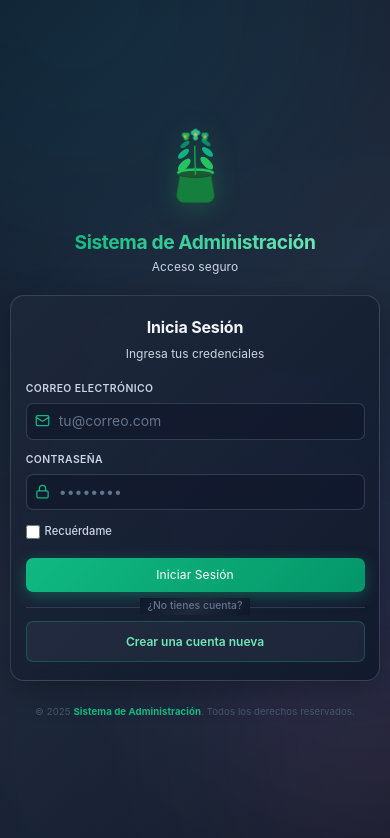
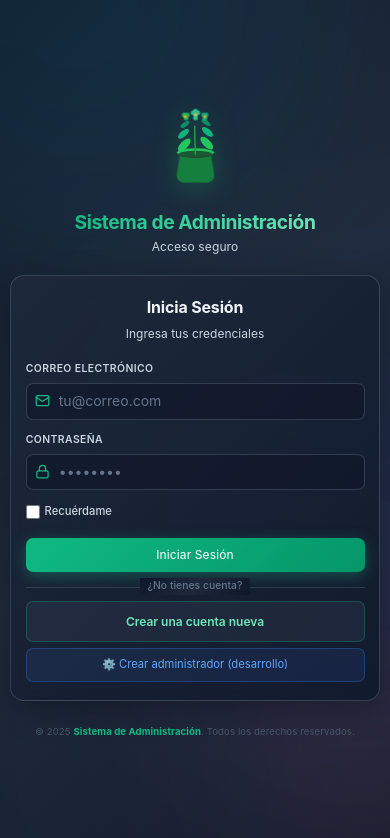
Before and after one commit to Jesus200995/SistemaApp, a Vue app in the folder Frontend/sistemaapp-frontend/: page /login in a window 390 px wide. Shown: the top 838 px of the page. Built offline with nearby package versions, Linux system fonts and the light colour scheme.

Commit message:
feat: Agregar botón temporal para crear administradores en LoginView

```diff
--- a/Frontend/sistemaapp-frontend/src/views/LoginView.vue
+++ b/Frontend/sistemaapp-frontend/src/views/LoginView.vue
@@ -173,6 +173,15 @@
         <router-link to="/register" class="register-button">
           Crear una cuenta nueva
         </router-link>
+
+        <!-- Botón temporal para crear admin (solo desarrollo) -->
+        <button
+          @click="crearAdmin"
+          type="button"
+          class="admin-button"
+        >
+          <span>⚙️ Crear administrador (desarrollo)</span>
+        </button>
       </div>
 
       <!-- Footer -->
@@ -193,6 +202,8 @@ import { ref } from 'vue'
 import { useAuthStore } from '../stores/auth'
 import { useRouter } from 'vue-router'
 import { Mail, Lock, AlertCircle } from 'lucide-vue-next'
+import axios from 'axios'
+import Swal from 'sweetalert2'
 
 const email = ref('')
 const password = ref('')
@@ -211,6 +222,35 @@ const handleLogin = async () => {
     }
   } finally {
     isLoading.value = false
+  }
+}
+
+const crearAdmin = async () => {
+  try {
+    const nombre = prompt('Nombre del nuevo administrador:')
+    if (!nombre) return
+
+    const emailAdmin = prompt('Correo del administrador:')
+    if (!emailAdmin) return
+
+    const passwordAdmin = prompt('Contraseña del administrador:')
+    if (!passwordAdmin) return
+
+    if (!nombre || !emailAdmin || !passwordAdmin) {
+      await Swal.fire('⚠️ Campos incompletos', 'Debes llenar todos los campos', 'warning')
+      return
+    }
+
+    await axios.post(`${import.meta.env.VITE_API_URL}/auth/register`, {
+      nombre,
+      email: emailAdmin,
+      password: passwordAdmin,
+      rol: 'admin'
+    })
+
+    await Swal.fire('✅ Administrador creado', 'Ya puedes iniciar sesión con este usuario', 'success')
+  } catch (err) {
+    await Swal.fire('❌ Error', err.response?.data?.detail || 'No se pudo crear el usuario', 'error')
   }
 }
 </script>
@@ -631,6 +671,33 @@ const handleLogin = async () => {
   transform: scale(0.98);
 }
 
+/* ========== ADMIN BUTTON ========== */
+.admin-button {
+  width: 100%;
+  background: rgba(59, 130, 246, 0.1);
+  color: #60a5fa;
+  border: 1.5px solid rgba(59, 130, 246, 0.3);
+  border-radius: 12px;
+  padding: 0.8rem 1.5rem;
+  font-size: 0.85rem;
+  font-weight: 600;
+  cursor: pointer;
+  transition: all 0.3s cubic-bezier(0.4, 0, 0.2, 1);
+  font-family: 'Inter', 'Segoe UI', sans-serif;
+  margin-top: 0.75rem;
+}
+
+.admin-button:hover {
+  background: rgba(59, 130, 246, 0.2);
+  border-color: rgba(59, 130, 246, 0.6);
+  color: #3b82f6;
+  transform: translateY(-1px);
+}
+
+.admin-button:active {
+  transform: scale(0.98);
+}
+
 /* ========== FOOTER ========== */
 .login-footer {
   text-align: center;
@@ -728,6 +795,13 @@ const handleLogin = async () => {
     padding: 0.8rem 1.25rem;
     font-size: 0.9rem;
     border-radius: 10px;
+  }
+
+  .admin-button {
+    padding: 0.7rem 1.2rem;
+    font-size: 0.8rem;
+    border-radius: 10px;
+    margin-top: 0.6rem;
   }
 
   .login-footer {
@@ -845,6 +919,13 @@ const handleLogin = async () => {
     padding: 0.7rem 1.1rem;
     font-size: 0.85rem;
     border-radius: 9px;
+  }
+
+  .admin-button {
+    padding: 0.65rem 1rem;
+    font-size: 0.8rem;
+    border-radius: 9px;
+    margin-top: 0.5rem;
   }
 
   .login-footer {
@@ -979,6 +1060,13 @@ const handleLogin = async () => {
     border-radius: 8px;
   }
 
+  .admin-button {
+    padding: 0.6rem 0.9rem;
+    font-size: 0.75rem;
+    border-radius: 8px;
+    margin-top: 0.5rem;
+  }
+
   .login-footer {
     font-size: 0.65rem;
     margin-top: 0.8rem;
@@ -1111,6 +1199,13 @@ const handleLogin = async () => {
     border-radius: 7px;
   }
 
+  .admin-button {
+    padding: 0.55rem 0.85rem;
+    font-size: 0.7rem;
+    border-radius: 7px;
+    margin-top: 0.4rem;
+  }
+
   .login-footer {
     font-size: 0.6rem;
     margin-top: 0.7rem;
@@ -1230,6 +1325,13 @@ const handleLogin = async () => {
     padding: 0.55rem 0.8rem;
     font-size: 0.7rem;
     border-radius: 6px;
+  }
+
+  .admin-button {
+    padding: 0.5rem 0.75rem;
+    font-size: 0.65rem;
+    border-radius: 6px;
+    margin-top: 0.35rem;
   }
 
   .login-footer {
```
Also changed, not shown: 1 other file (tests, documents, lock files or other folders).
